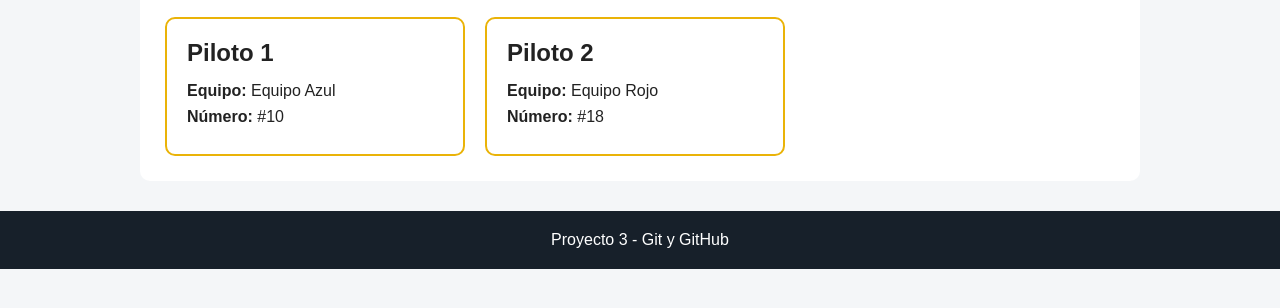
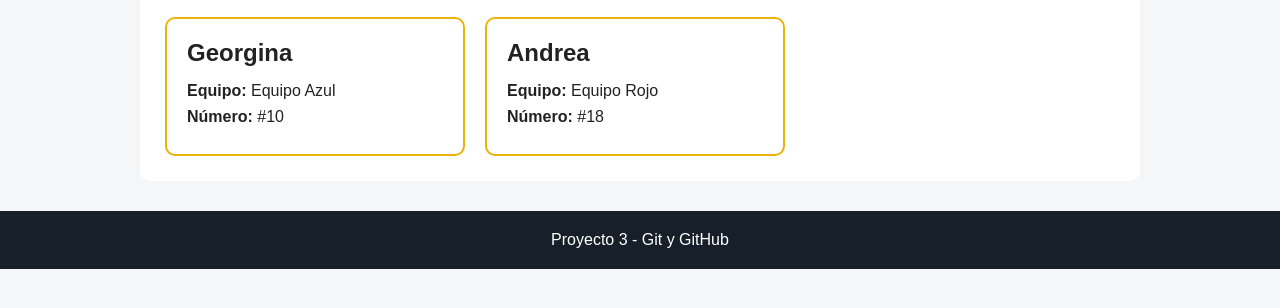
Before and after one commit to emelymarroquin2026/proyecto3-perfil, a plain HTML site: page index.html in a window 1280 px wide. Shown: the part 392-700 px from the top of the page. Drawn offline with Linux system fonts and the light colour scheme.

Commit message:
Nombre de pilotos actualizado

```diff
--- a/index.html
+++ b/index.html
@@ -46,8 +46,10 @@
                 <div class="card-piloto">
 
                     <h2 id="nombre">
-                        Piloto 1
-                    </h2>
+
+    Georgina
+</h2>
+
 
                     <p>
                         <strong>Equipo:</strong> Equipo Azul
@@ -63,8 +65,8 @@
                 <div class="card-piloto">
 
                     <h2 id="nombre-companero">
-                        Piloto 2
-                    </h2>
+    Andrea
+</h2>
 
                     <p>
                         <strong>Equipo:</strong> Equipo Rojo
```
